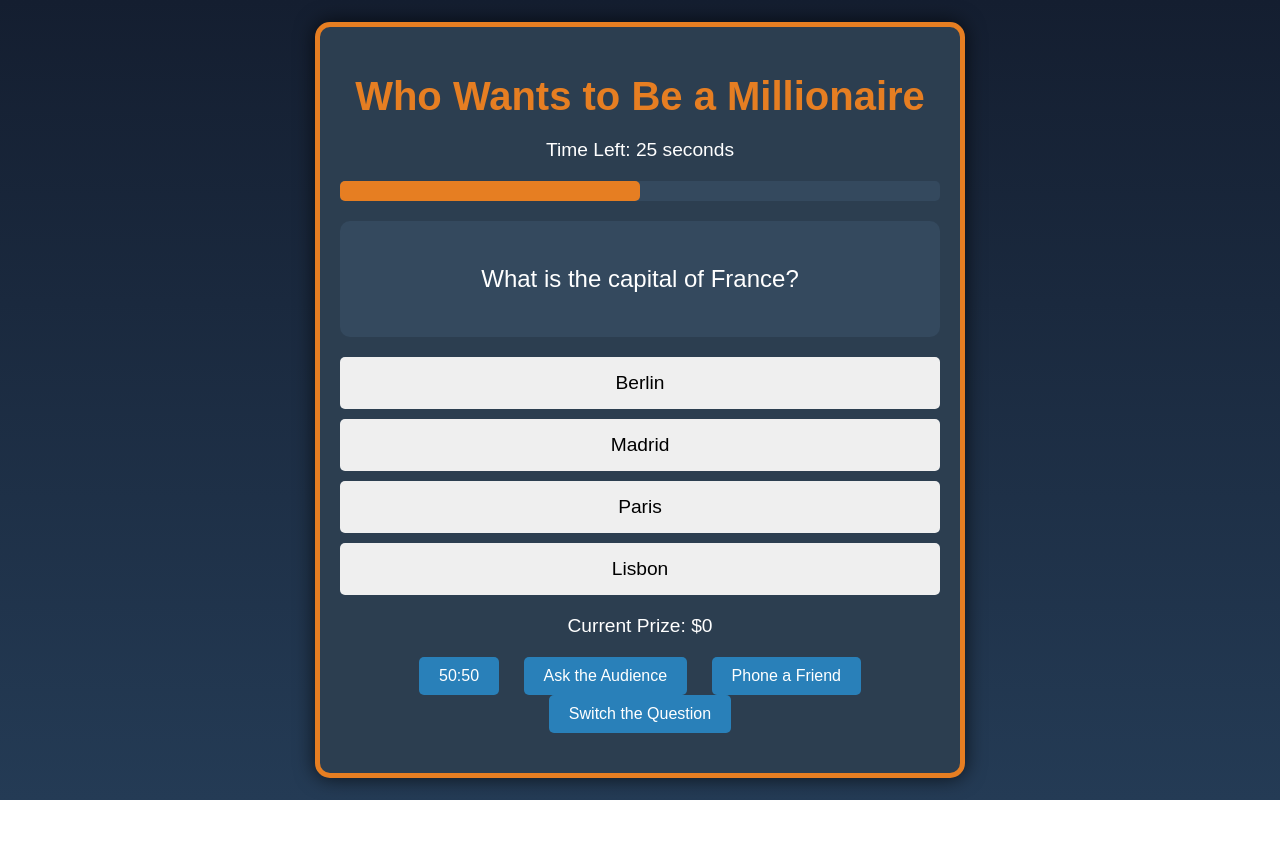
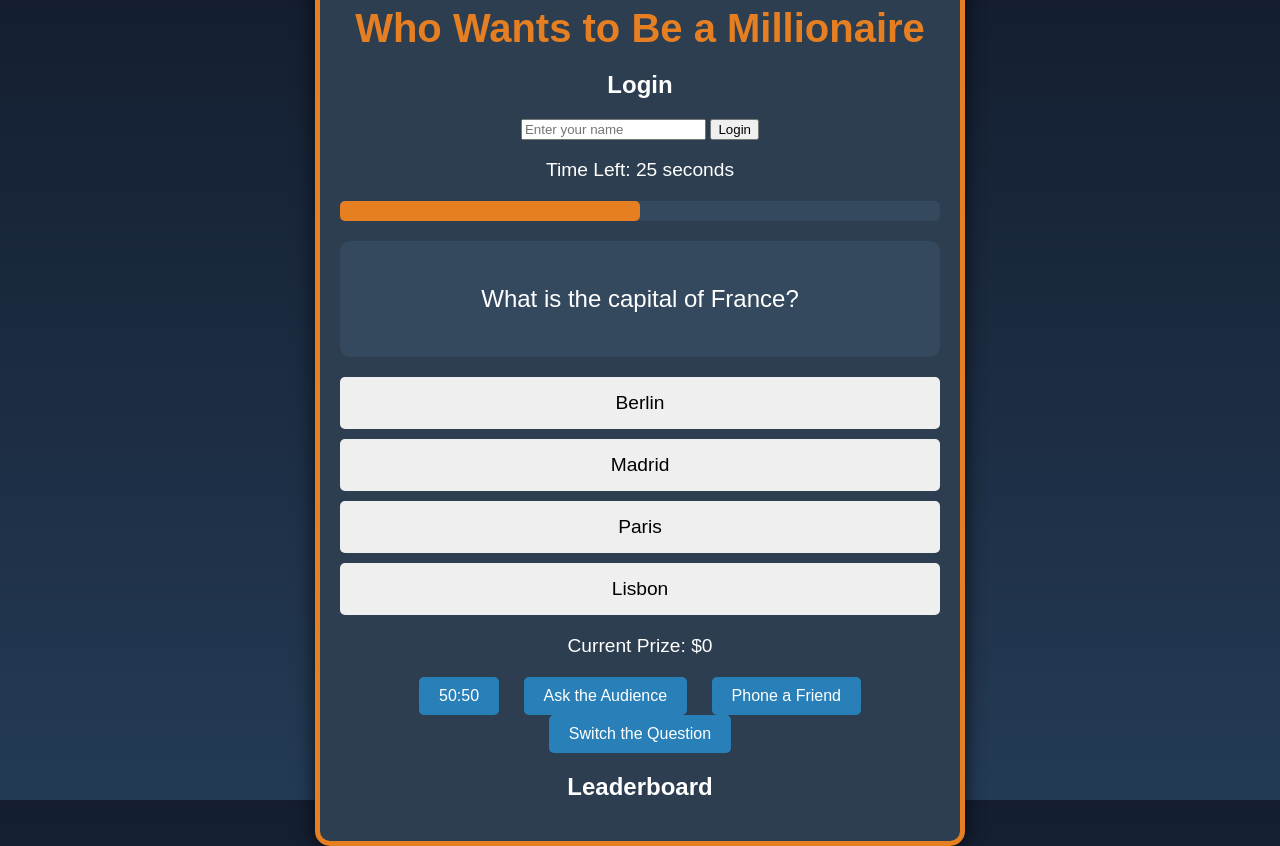
Before and after one commit to aaronsfunstuff/who-wants-to-be-a-millionaire, a plain HTML site: page index.html in a window 1280 px wide. Before the commit the page ends 800 px from the top, so only its background shows below. Drawn offline with Linux system fonts and the light colour scheme.

Commit message:
Update index.html

```diff
--- a/index.html
+++ b/index.html
@@ -9,6 +9,16 @@
 <body>
     <div id="game-container">
         <h1>Who Wants to Be a Millionaire</h1>
+      <div id="login-container">
+    <h2>Login</h2>
+    <input type="text" id="username" placeholder="Enter your name">
+    <button id="login-button">Login</button>
+</div>
+<div id="profile-container" style="display: none;">
+    <p>Welcome, <span id="user-name"></span>!</p>
+    <button id="logout-button">Logout</button>
+</div>
+
         <div id="timer-container">
             <p>Time Left: <span id="timer">30</span> seconds</p>
         </div>
@@ -33,6 +43,11 @@
             <button class="lifeline-btn" id="lifeline3">Phone a Friend</button>
             <button class="lifeline-btn" id="lifeline4">Switch the Question</button>
         </div>
+      <div id="leaderboard-container">
+    <h2>Leaderboard</h2>
+    <ul id="leaderboard"></ul>
+</div>
+
     </div>
     <script src="script.js"></script>
 </body>
```
